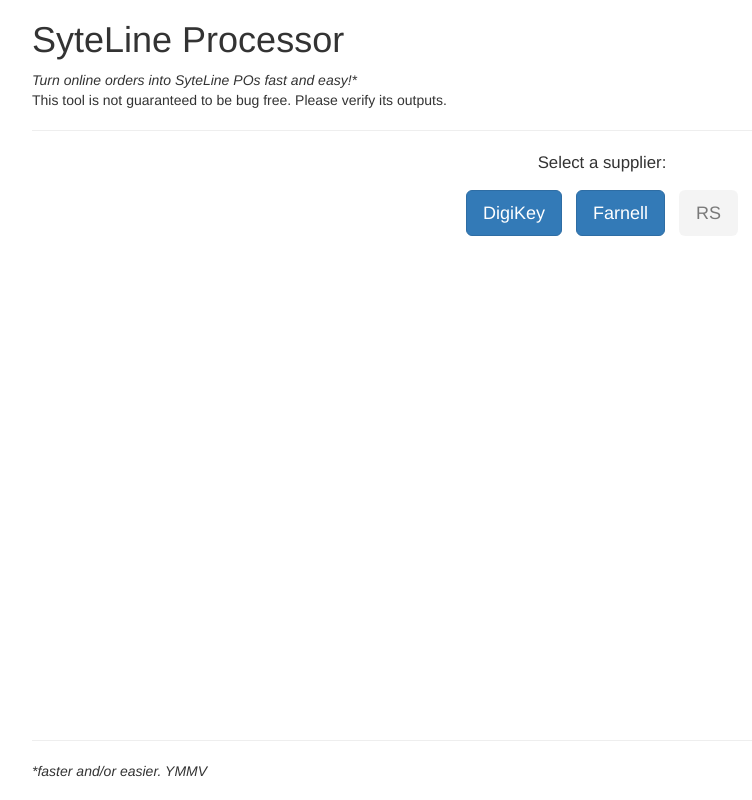
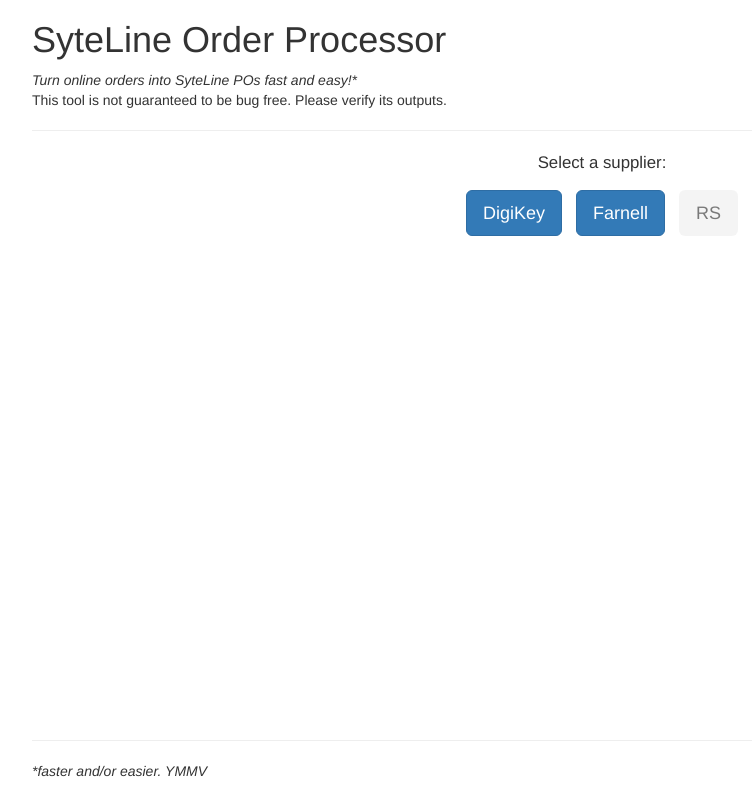
Before and after one commit to jbowring/slop, a plain HTML site: page index.html in a window 1280 px wide. Shown: the top 800 px of the page, without its empty margins (38-790 px from the left). Drawn offline with nearby package versions, Linux system fonts and the light colour scheme.

Commit message:
Updated name

```diff
--- a/index.html
+++ b/index.html
@@ -2,7 +2,7 @@
 <html lang="en">
 <head>
     <meta charset="UTF-8">
-    <title>ShortSyte</title>
+    <title>SLOP</title>
 
     <meta name="viewport" content="width=device-width, initial-scale=1">
 
@@ -64,7 +64,7 @@
 <body>
 
 <div class="container">
-    <h1>SyteLine Processor</h1>
+    <h1>SyteLine Order Processor</h1>
     <i>Turn online orders into SyteLine POs fast and easy!*</i>
     <p>This tool is not guaranteed to be bug free. Please verify its outputs. </p>
     <hr>
```
